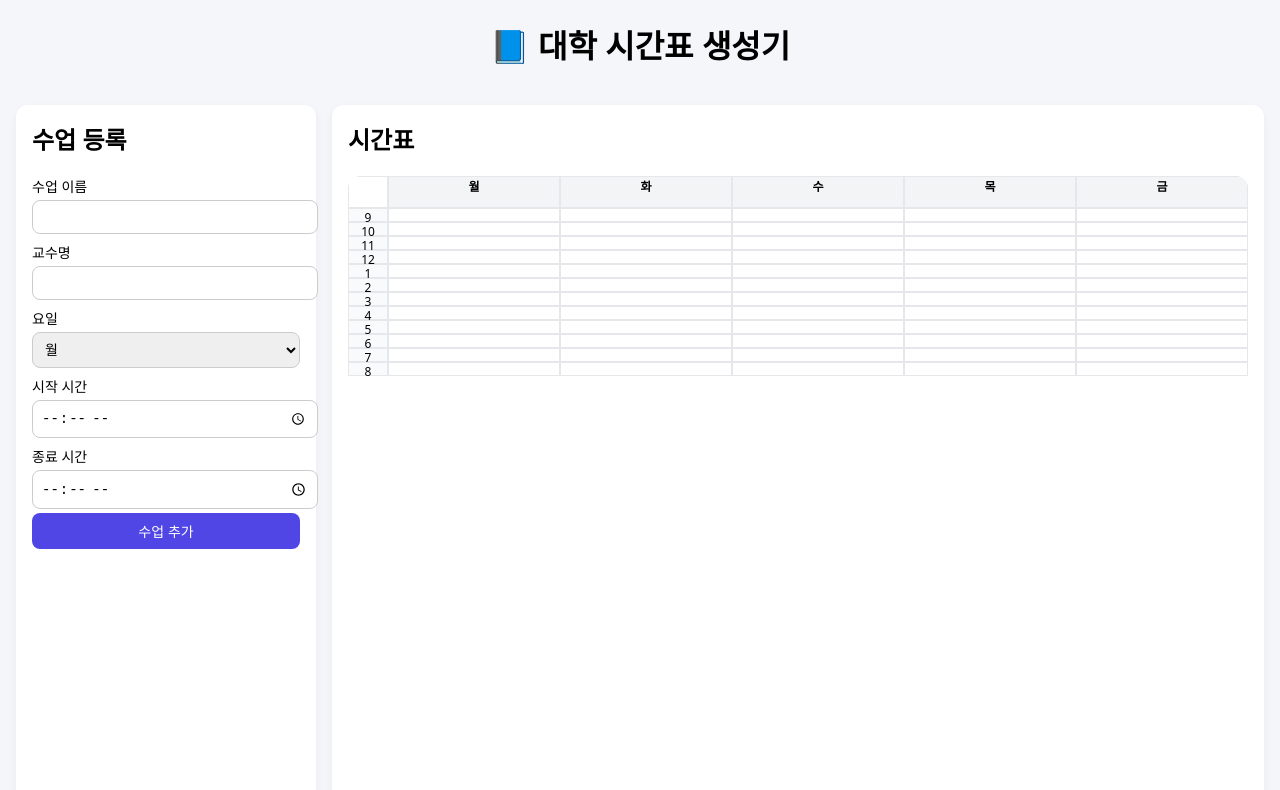
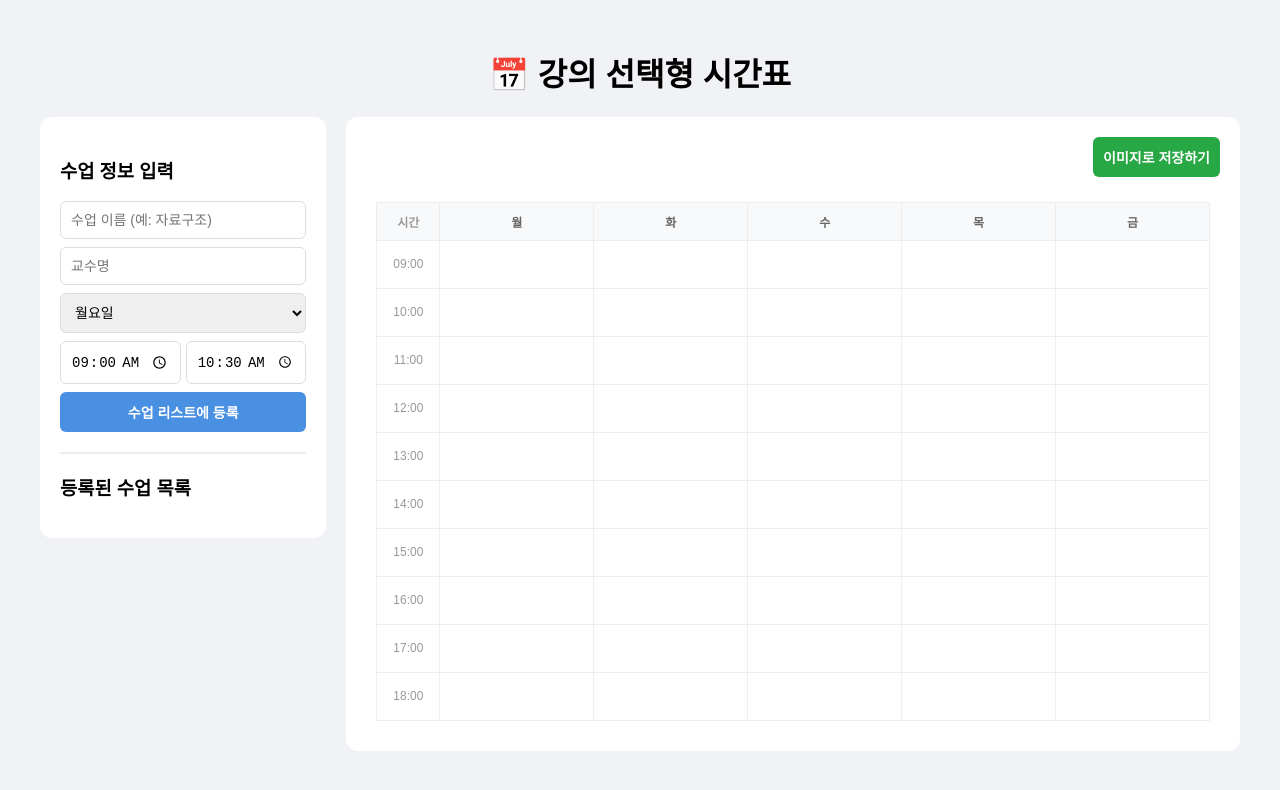
Before and after one commit to gongo1795/timetable, a plain HTML site: page index.html in a window 1280 px wide. Shown: the top 790 px of the page. Drawn offline with nearby package versions, Linux system fonts and the light colour scheme.

Commit message:
Update index.html for timetable manager redesign

```diff
--- a/index.html
+++ b/index.html
@@ -1,261 +1,249 @@
 <!DOCTYPE html>
 <html lang="ko">
 <head>
-  <meta charset="UTF-8" />
-  <meta name="viewport" content="width=device-width, initial-scale=1.0" />
-  <title>대학 시간표 생성기</title>
+    <meta charset="UTF-8">
+    <meta name="viewport" content="width=device-width, initial-scale=1.0">
+    <title>선택형 주간 시간표 매니저</title>
+    <script src="https://cdnjs.cloudflare.com/ajax/libs/html2canvas/1.4.1/html2canvas.min.js"></script>
     <style>
         :root {
-      --cell-height: 14px; /* 5분 단위 */
-      --time-start: 9; /* 9시 시작 */
-      --time-end: 21; /* 21시 종료 */
+            --primary-color: #4a90e2;
+            --bg-color: #f0f2f5;
         }
 
-    body {
-      margin: 0;
-      font-family: system-ui, -apple-system, BlinkMacSystemFont, sans-serif;
-      background: #f5f6fa;
+        body { font-family: 'Pretendard', sans-serif; background-color: var(--bg-color); padding: 20px; display: flex; flex-direction: column; align-items: center; }
+
+        .main-container { display: flex; gap: 20px; max-width: 1200px; width: 100%; align-items: flex-start; }
+
+        /* 왼쪽: 입력 및 리스트 섹션 */
+        .sidebar { width: 350px; background: white; padding: 20px; border-radius: 12px; shadow: 0 4px 10px rgba(0,0,0,0.1); }
+        .input-group { display: flex; flex-direction: column; gap: 8px; margin-bottom: 20px; }
+        input, select, button { padding: 10px; border: 1px solid #ddd; border-radius: 6px; font-size: 14px; }
+        button { background: var(--primary-color); color: white; border: none; cursor: pointer; font-weight: bold; }
+        button:hover { opacity: 0.9; }
+
+        .course-list-area { border-top: 2px solid #eee; pt: 15px; }
+        .registered-item {
+            display: flex; align-items: center; justify-content: space-between;
+            padding: 10px; margin-bottom: 8px; background: #f8f9fa; border-radius: 6px; border-left: 5px solid #ccc;
         }
+        .item-info { flex-grow: 1; margin-left: 10px; font-size: 13px; }
 
-    h1 { text-align: center; }
+        /* 오른쪽: 시간표 섹션 */
+        .timetable-section { flex-grow: 1; background: white; padding: 20px; border-radius: 12px; }
+        .controls { margin-bottom: 15px; text-align: right; }
+        .save-btn { background: #28a745; }
 
-    .container {
-      display: grid;
-      grid-template-columns: 300px 1fr;
-      gap: 16px;
-      padding: 16px;
-    }
+        #timetable-container { background: white; padding: 10px; border-radius: 8px; }
+        table { width: 100%; border-collapse: collapse; table-layout: fixed; }
+        th, td { border: 1px solid #eee; height: 45px; text-align: center; position: relative; font-size: 12px; }
+        th { background: #f8f9fa; color: #666; height: 35px; }
+        .time-col { width: 60px; color: #999; }
 
-    /* 수업 등록 영역 */
-    .panel {
-      background: #fff;
-      border-radius: 12px;
-      padding: 16px;
-      box-shadow: 0 4px 10px rgba(0,0,0,0.05);
-    }
-
-    .panel h2 { margin-top: 0; }
-
-    label {
-      display: block;
-      font-size: 14px;
-      margin-top: 8px;
-    }
-
-    input, select, button {
-      width: 100%;
-      margin-top: 4px;
-      padding: 8px;
-      border-radius: 8px;
-      border: 1px solid #ccc;
-      font-size: 14px;
-    }
-
-    button {
-      background: #4f46e5;
-      color: #fff;
-      border: none;
-      cursor: pointer;
-    }
-
-    button.secondary {
-      background: #e5e7eb;
-      color: #111;
-      margin-top: 6px;
-    }
-
-    /* 수업 리스트 */
-    .class-list {
-      margin-top: 12px;
-    }
-
-    .class-item {
-      display: flex;
-      align-items: center;
-      justify-content: space-between;
-      background: #f9fafb;
-      padding: 8px;
-      border-radius: 8px;
-      margin-bottom: 6px;
-      font-size: 13px;
-    }
-
-    /* 시간표 */
-    .timetable-wrapper {
-      overflow: auto;
-    }
-
-    .timetable {
-      display: grid;
-      grid-template-columns: 40px repeat(5, 1fr);
-      position: relative;
-      background: #fff;
-      border-radius: 12px;
-      overflow: hidden;
-    }
-
-    .timetable div {
-      border: 1px solid #e5e7eb;
-      box-sizing: border-box;
-      font-size: 12px;
-      text-align: center;
-    }
-
-    .day-header {
-      background: #f3f4f6;
-      font-weight: bold;
-    }
-
-    .time-label {
-      background: #f9fafb;
-    }
-
-    .class-block {
-      position: absolute;
-      color: #fff;
-      padding: 4px;
-      border-radius: 8px;
-      font-size: 12px;
-      box-sizing: border-box;
-    }
-
-    /* 반응형 */
-    @media (max-width: 1024px) {
-      .container {
-        grid-template-columns: 1fr;
-      }
-    }
-
-    @media (max-width: 768px) {
-      .timetable {
-        font-size: 10px;
-      }
-    }
-
-    @media (max-width: 480px) {
-      h1 { font-size: 20px; }
-      .panel { padding: 12px; }
+        /* 시간표 내부 수업 카드 */
+        .course-card {
+            position: absolute; left: 2px; right: 2px; border-radius: 4px;
+            padding: 4px; color: white; font-weight: bold; z-index: 5;
+            display: flex; flex-direction: column; justify-content: center; overflow: hidden;
+            box-shadow: 0 2px 4px rgba(0,0,0,0.1); font-size: 11px;
         }
     </style>
 </head>
 <body>
-  <h1>📘 대학 시간표 생성기</h1>
 
-  <div class="container">
-    <!-- 입력 패널 -->
-    <div class="panel">
-      <h2>수업 등록</h2>
-      <label>수업 이름<input id="name" /></label>
-      <label>교수명<input id="prof" /></label>
-      <label>요일
+    <h1>📅 강의 선택형 시간표</h1>
+
+    <div class="main-container">
+        <div class="sidebar">
+            <h3>수업 정보 입력</h3>
+            <div class="input-group">
+                <input type="text" id="subject" placeholder="수업 이름 (예: 자료구조)">
+                <input type="text" id="professor" placeholder="교수명">
                 <select id="day">
-          <option value="1">월</option>
-          <option value="2">화</option>
-          <option value="3">수</option>
-          <option value="4">목</option>
-          <option value="5">금</option>
+                    <option value="1">월요일</option>
+                    <option value="2">화요일</option>
+                    <option value="3">수요일</option>
+                    <option value="4">목요일</option>
+                    <option value="5">금요일</option>
                 </select>
-      </label>
-      <label>시작 시간<input type="time" step="300" id="start" /></label>
-      <label>종료 시간<input type="time" step="300" id="end" /></label>
-      <button onclick="addClass()">수업 추가</button>
-
-      <div class="class-list" id="classList"></div>
+                <div style="display:flex; gap:5px;">
+                    <input type="time" id="startTime" value="09:00" style="flex:1">
+                    <input type="time" id="endTime" value="10:30" style="flex:1">
+                </div>
+                <button onclick="registerCourse()">수업 리스트에 등록</button>
             </div>
 
-    <!-- 시간표 -->
-    <div class="panel timetable-wrapper">
-      <h2>시간표</h2>
-      <div class="timetable" id="timetable"></div>
+            <div class="course-list-area">
+                <h3>등록된 수업 목록</h3>
+                <div id="course-list">
+                    </div>
+            </div>
+        </div>
+
+        <div class="timetable-section">
+            <div class="controls">
+                <button class="save-btn" onclick="saveAsImage()">이미지로 저장하기</button>
+            </div>
+            <div id="timetable-container">
+                <table id="timetable">
+                    <thead>
+                        <tr>
+                            <th class="time-col">시간</th>
+                            <th>월</th><th>화</th><th>수</th><th>목</th><th>금</th>
+                        </tr>
+                    </thead>
+                    <tbody id="timetable-body">
+                        </tbody>
+                </table>
+            </div>
         </div>
     </div>
 
     <script>
-    const timetable = document.getElementById('timetable');
-    const classList = document.getElementById('classList');
+        const START_HOUR = 9;
+        const END_HOUR = 19;
+        const ROW_HEIGHT = 45; // CSS의 td height와 일치해야 함
 
-    const classes = [];
-    const colors = ['#6366f1','#22c55e','#f97316','#ec4899','#06b6d4'];
+        let registeredCourses = [];
+        const colors = ['#5C7CFA', '#F03E3E', '#37B24D', '#F59F00', '#7048E8', '#1098AD', '#AE3EC9'];
 
-    const startHour = 9;
-    const endHour = 21;
-    const slotsPerHour = 12; // 5분 단위
-
-    function buildGrid() {
-      timetable.innerHTML = '';
-      timetable.style.gridTemplateRows = `32px repeat(${(endHour-startHour)*slotsPerHour}, var(--cell-height))`;
-
-      timetable.appendChild(document.createElement('div'));
-      ['월','화','수','목','금'].forEach(d => {
-        const el = document.createElement('div');
-        el.textContent = d;
-        el.className = 'day-header';
-        timetable.appendChild(el);
-      });
-
-      for(let h=startHour; h<endHour; h++){
-        const time = document.createElement('div');
-        const displayHour = h > 12 ? h - 12 : h;
-        time.textContent = displayHour;
-        time.className = 'time-label';
-        timetable.appendChild(time);
-        for(let d=0; d<5; d++){
-          timetable.appendChild(document.createElement('div'));
-        }
+        // 1. 시간표 테이블 초기 생성
+        function initTimetable() {
+            const tbody = document.getElementById('timetable-body');
+            tbody.innerHTML = '';
+            for (let i = START_HOUR; i < END_HOUR; i++) {
+                let row = `<tr>
+                    <td class="time-col">${String(i).padStart(2, '0')}:00</td>
+                    <td></td><td></td><td></td><td></td><td></td>
+                </tr>`;
+                tbody.innerHTML += row;
             }
         }
 
-    function addClass(){
-      const c = {
+        // 2. 수업을 리스트에 등록
+        function registerCourse() {
+            const subject = document.getElementById('subject').value;
+            const professor = document.getElementById('professor').value;
+            const day = document.getElementById('day').value;
+            const startTime = document.getElementById('startTime').value;
+            const endTime = document.getElementById('endTime').value;
+
+            if (!subject || !startTime || !endTime) return alert("필수 정보를 입력해주세요.");
+            if (startTime >= endTime) return alert("시작 시간이 종료 시간보다 빠를 수 없습니다.");
+
+            const newCourse = {
                 id: Date.now(),
-        name: name.value,
-        prof: prof.value,
-        day: Number(day.value),
-        start: start.value,
-        end: end.value,
-        active: true,
-        color: colors[classes.length % colors.length]
+                subject, professor, day,
+                start: startTime,
+                end: endTime,
+                selected: true, // 기본으로 선택됨
+                color: colors[registeredCourses.length % colors.length]
             };
-      classes.push(c);
-      renderClassList();
-      renderBlocks();
+
+            registeredCourses.push(newCourse);
+            updateCourseList();
+            renderTimetable();
+
+            // 입력창 초기화
+            document.getElementById('subject').value = '';
+            document.getElementById('professor').value = '';
         }
 
-    function renderClassList(){
-      classList.innerHTML = '';
-      classes.forEach(c => {
-        const div = document.createElement('div');
-        div.className = 'class-item';
-        div.innerHTML = `<label><input type="checkbox" ${c.active?'checked':''} onchange="toggle(${c.id})"> ${c.name}</label>`;
-        classList.appendChild(div);
+        // 3. 왼쪽 리스트 UI 업데이트
+        function updateCourseList() {
+            const listDiv = document.getElementById('course-list');
+            listDiv.innerHTML = '';
+
+            registeredCourses.forEach(course => {
+                const item = document.createElement('div');
+                item.className = 'registered-item';
+                item.style.borderLeftColor = course.color;
+                item.innerHTML = `
+                    <input type="checkbox" ${course.selected ? 'checked' : ''} onchange="toggleSelection(${course.id})">
+                    <div class="item-info">
+                        <strong>${course.subject}</strong><br>
+                        <small>${course.professor} | ${course.start}~${course.end}</small>
+                    </div>
+                    <button onclick="deleteCourse(${course.id})" style="background:none; color:#ff6b6b; padding:0 5px;">✕</button>
+                `;
+                listDiv.appendChild(item);
             });
         }
 
-    function toggle(id){
-      const c = classes.find(x=>x.id===id);
-      c.active = !c.active;
-      renderBlocks();
+        // 4. 체크박스 토글
+        function toggleSelection(id) {
+            const course = registeredCourses.find(c => c.id === id);
+            if (course) {
+                // 선택 시 겹침 체크
+                if (!course.selected) {
+                    const overlapping = registeredCourses.find(c =>
+                        c.selected && c.day === course.day &&
+                        ((course.start >= c.start && course.start < c.end) || (course.end > c.start && course.end <= c.end))
+                    );
+                    if (overlapping) {
+                        alert(`경고: '${overlapping.subject}' 수업과 시간이 겹칩니다!`);
+                    }
+                }
+                course.selected = !course.selected;
+                renderTimetable();
+            }
         }
 
-    function timeToRow(t){
-      const [h,m] = t.split(':').map(Number);
-      return ((h-startHour)*60 + m) / 5 + 1;
+        // 5. 수업 삭제
+        function deleteCourse(id) {
+            registeredCourses = registeredCourses.filter(c => c.id !== id);
+            updateCourseList();
+            renderTimetable();
         }
 
-    function renderBlocks(){
-      document.querySelectorAll('.class-block').forEach(b=>b.remove());
-      classes.filter(c=>c.active).forEach(c=>{
-        const block = document.createElement('div');
-        block.className = 'class-block';
-        block.style.background = c.color;
-        block.style.gridColumn = c.day + 1;
-        block.style.gridRow = `${timeToRow(c.start)+1} / ${timeToRow(c.end)+1}`;
-        block.textContent = `${c.name}\n${c.prof}`;
-        timetable.appendChild(block);
+        // 6. 시간표에 수업 그리기
+        function renderTimetable() {
+            // 기존 카드 모두 제거
+            document.querySelectorAll('.course-card').forEach(el => el.remove());
+
+            const tbody = document.getElementById('timetable-body');
+
+            registeredCourses.filter(c => c.selected).forEach(course => {
+                const startArr = course.start.split(':').map(Number);
+                const endArr = course.end.split(':').map(Number);
+
+                const startH = startArr[0];
+                const startM = startArr[1];
+                const endH = endArr[0];
+                const endM = endArr[1];
+
+                if (startH < START_HOUR || endH > END_HOUR) return;
+
+                const rowIdx = startH - START_HOUR;
+                const targetCell = tbody.rows[rowIdx].cells[course.day];
+
+                const topOffset = (startM / 60) * ROW_HEIGHT;
+                const durationMin = (endH * 60 + endM) - (startH * 60 + startM);
+                const height = (durationMin / 60) * ROW_HEIGHT;
+
+                const card = document.createElement('div');
+                card.className = 'course-card';
+                card.style.backgroundColor = course.color;
+                card.style.top = `${topOffset + 1}px`;
+                card.style.height = `${height - 2}px`;
+                card.innerHTML = `<div>${course.subject}</div><div style="font-size:9px; opacity:0.8">${course.professor}</div>`;
+
+                targetCell.appendChild(card);
             });
         }
 
-    buildGrid();
+        // 7. 이미지 저장
+        function saveAsImage() {
+            const container = document.getElementById('timetable-container');
+            html2canvas(container).then(canvas => {
+                const link = document.createElement('a');
+                link.download = 'my-timetable.png';
+                link.href = canvas.toDataURL();
+                link.click();
+            });
+        }
+
+        initTimetable();
     </script>
 </body>
 </html>
```
Lines whose indentation alone changed are shown as unchanged.
